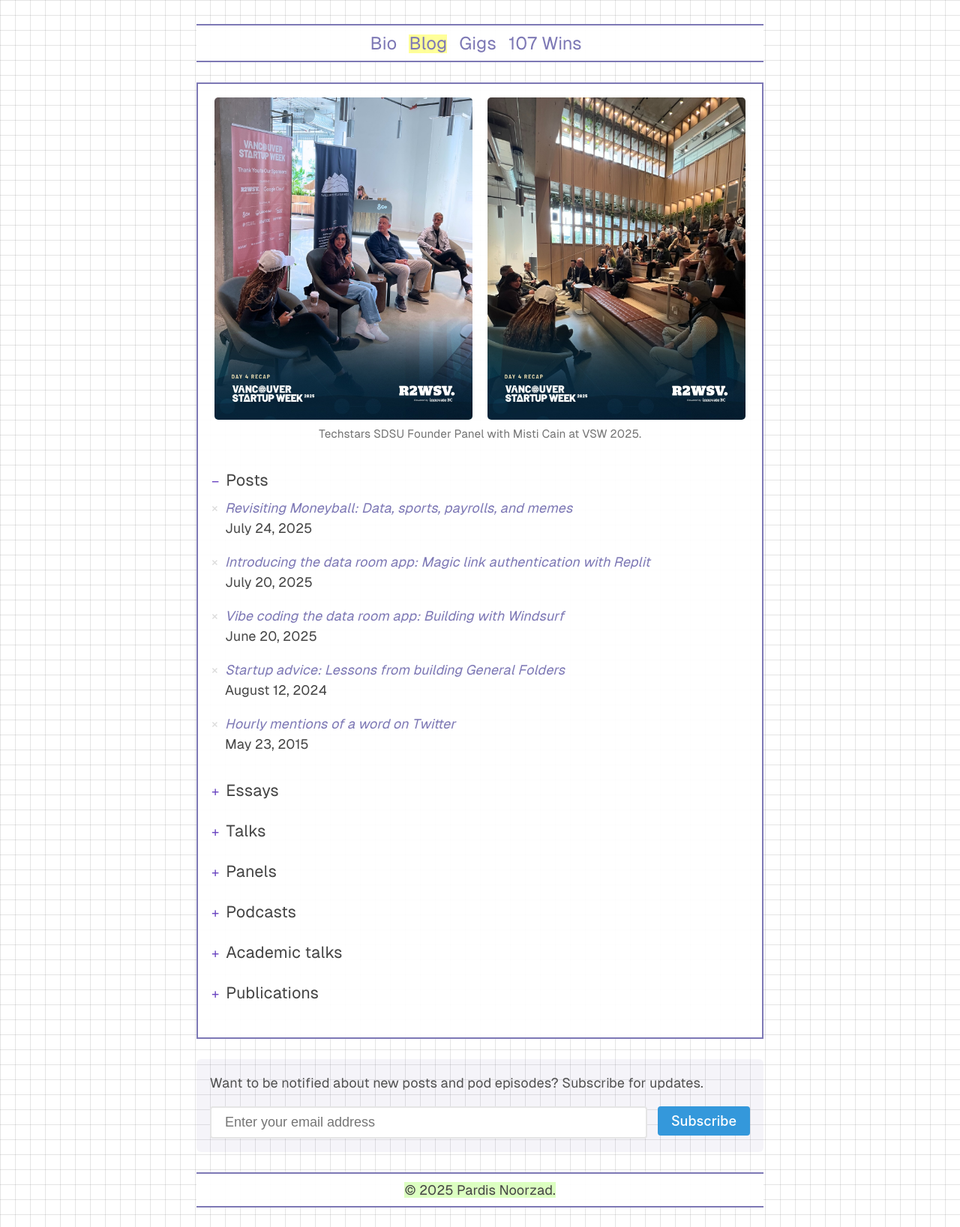
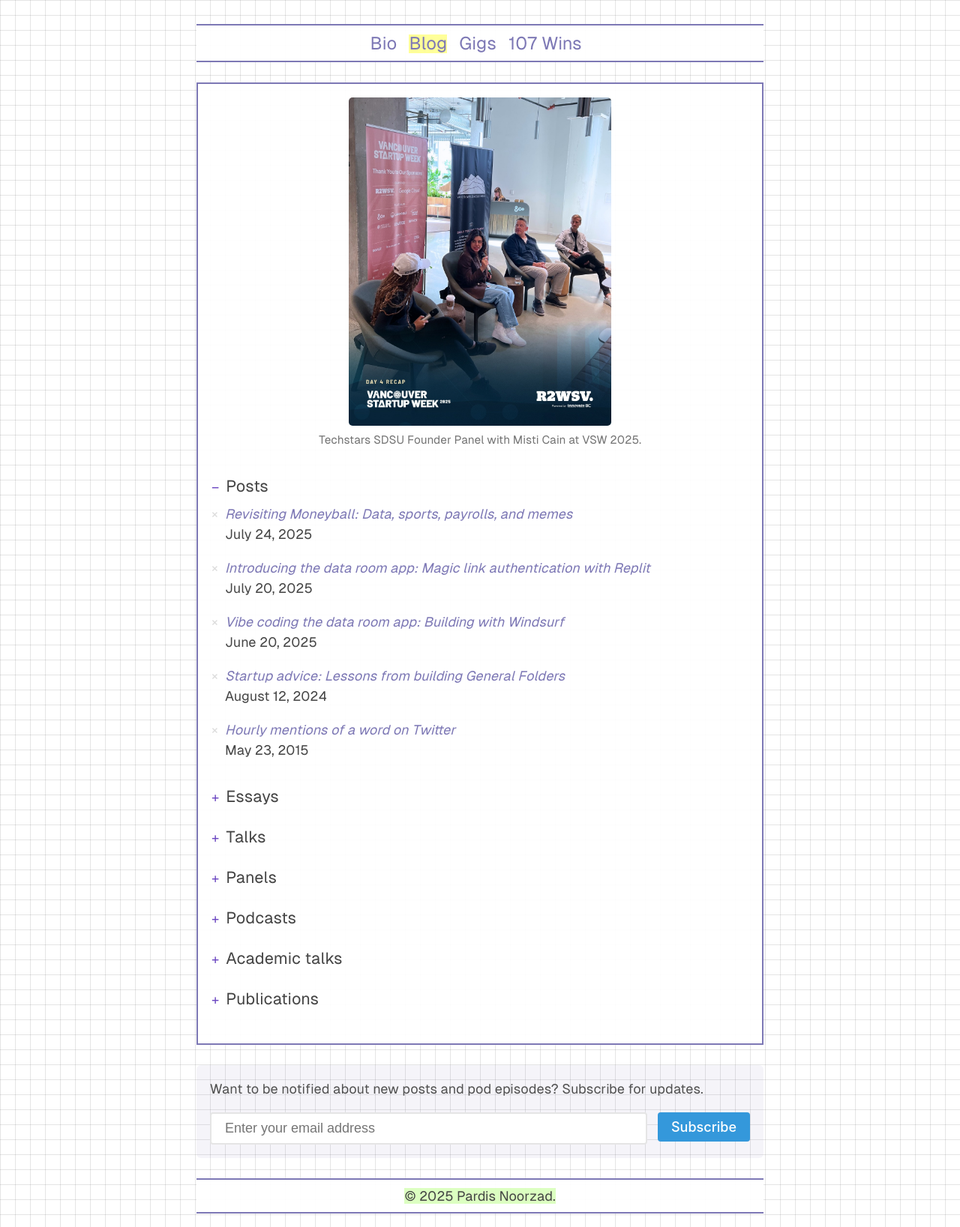
Before and after one commit to djpardis/djpardis.github.io, a Jekyll site: the page built from blog.md, in a window 1280 px wide. Shown: the whole page at 75% size. Built offline with Jekyll 4.4.1, drawn with Linux system fonts in a browser that asks for light colours; a style sheet for code colours, icons or effects is not loaded.

Commit message:
Simplify blog page layout and reduce image size
- Keep only the panel discussion image, remove audience photo
- Reduce image max-width from 500px to 350px for better proportions
- Convert from image-row layout to single centered image with standard formatting

```diff
--- a/blog.md
+++ b/blog.md
@@ -7,16 +7,8 @@
 permalink: /blog/
 ---
 
-<div class="image-row">
-  <div class="image-container">
-    <img src="/files/pics/pages/vsw2025_panel.jpg" alt="Panel discussion">
-  </div>
-  <div class="image-container">
-    <img src="/files/pics/pages/vsw2025_audience.jpg" alt="Audience">
-  </div>
-</div>
-
-<p class="image-caption">Techstars SDSU Founder Panel with Misti Cain at VSW 2025.</p>
+![Techstars SDSU Founder Panel with Misti Cain at VSW 2025](/files/pics/pages/vsw2025_panel.jpg){: style="max-width: 350px; display: block; margin: 0 auto;"}
+*Techstars SDSU Founder Panel with Misti Cain at VSW 2025.*
 
 <details class="collapsible-section" markdown="1" open>
 <summary><h3>Posts</h3></summary>
```
